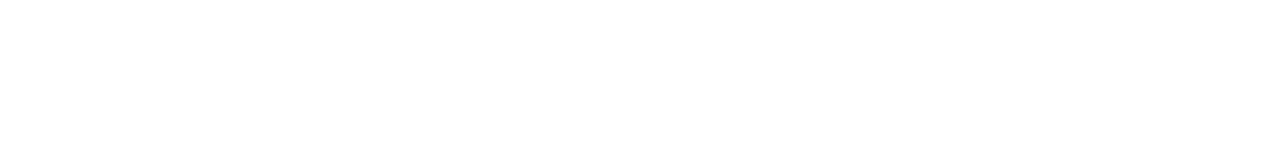
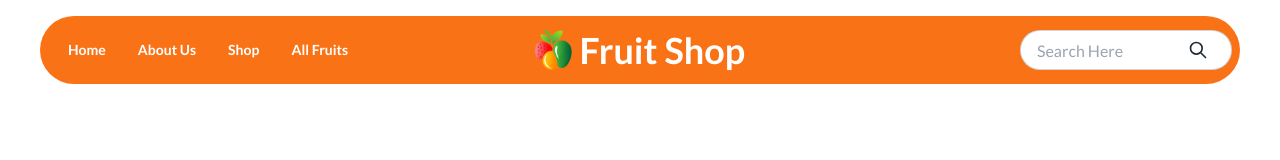
Before and after one commit to Ashikur2r/fruit-shop, a plain HTML site: page index.html in a window 1280 px wide. Drawn offline with nearby package versions, Linux system fonts and the light colour scheme.

Commit message:
added nav section

```diff
--- a/index.html
+++ b/index.html
@@ -19,34 +19,98 @@
     <script src="https://kit.fontawesome.com/0899f1b08b.js" crossorigin="anonymous"></script>
 
     <!-- tailwind custom style  -->
-    <script>
+    <!-- <script>
         tailwind.config = {
             theme: {
                 extend: {
                     colors: {
                         clifford: '#da373d',
-                        'fruit-primary':'#F85559',
+                        'fruit-primary': '#F85559',
                     }
                 }
             }
         }
-    </script>
+        <li><a>Home</a></li>
+                        <li><a>About Us</a></li>
+                        <li><a>Shop</a></li>
+                        <li><a>All Fruits</a></li>
+    </script> -->
+
     <!-- this is custom style  -->
     <style>
-        .font-lato{
+        .font-lato {
             font-family: 'Lato', sans-serif;
         }
     </style>
 </head>
 
-<body>
+<body class="font-lato">
     <!-- this is header section start -->
-    <header>
+    <header class=" md:container md:mx-auto px-4 lg:px-10">
+        <!-- this is nav section start  -->
+        <nav>
+            <div class="navbar p-2 my-4 rounded-full bg-white flex flex-row-reverse items-center md:flex-row-reverse  lg:flex-row   lg:bg-orange-500  ">
+                <div class="">
+                    <div class="dropdown dropdown-bottom dropdown-end">
+                        <label tabindex="0" class="btn btn-ghost lg:hidden">
+                            <svg xmlns="http://www.w3.org/2000/svg" fill="none" viewBox="0 0 24 24"
+                                class="inline-block w-10 h-10 stroke-current">
+                                <path stroke-linecap="round" stroke-linejoin="round" stroke-width="2"
+                                    d="M4 6h16M4 12h16M4 18h16"></path>
+                            </svg>
+                            </button>
 
+                        </label>
+                        <ul tabindex="0"
+                            class="menu menu-sm dropdown-content mt-3 z-[1] p-2 shadow bg-base-100 rounded-box w-60">
+                            <li><a>Home</a></li>
+                            <li><a>About Us</a></li>
+                            <li><a>Shop</a></li>
+                            <li><a>All Fruits</a></li>
+                            <li class="relative">
+                                <input class="input input-bordered rounded-full" type="text" placeholder="Search Here">
+                                <button class="absolute right-3 top-3">
+                                    <svg xmlns="http://www.w3.org/2000/svg" class="h-5 w-5" fill="none" viewBox="0 0 24 24"
+                                        stroke="currentColor">
+                                        <path stroke-linecap="round" stroke-linejoin="round" stroke-width="2"
+                                            d="M21 21l-6-6m2-5a7 7 0 11-14 0 7 7 0 0114 0z" />
+                                    </svg>
+                                </button>
+                            </li>
+                        </ul>
+                    </div>
+
+                </div>
+                <div class="navbar-start hidden lg:flex">
+                    <ul class="menu menu-horizontal px-1 text-white font-semibold">
+                        <li><a>Home</a></li>
+                        <li><a>About Us</a></li>
+                        <li><a>Shop</a></li>
+                        <li><a>All Fruits</a></li>
+
+                    </ul>
+                </div>
+                <div class="navbar-center pr-16 md:pr-96 lg:p-0">
+                    <a class="btn btn-ghost normal-case text-4xl text-black  lg:text-white font-semibold"> <img class="h-10"
+                            src="./images/logo.png" alt="">Fruit Shop</a>
+                </div>
+                <div class="navbar-end invisible lg:visible relative">
+                    <input class="input input-bordered rounded-full h-10" type="text" placeholder="Search Here">
+                    <button class="absolute right-6">
+                        <svg xmlns="http://www.w3.org/2000/svg" class="h-5 w-5" fill="none" viewBox="0 0 24 24"
+                            stroke="currentColor">
+                            <path stroke-linecap="round" stroke-linejoin="round" stroke-width="2"
+                                d="M21 21l-6-6m2-5a7 7 0 11-14 0 7 7 0 0114 0z" />
+                        </svg>
+                    </button>
+
+                </div>
+            </div>
+        </nav>
     </header>
     <!-- this is main section start  -->
     <main>
-
+        <!-- this is hero banner section  -->
     </main>
     <!-- this is footer section start  -->
     <footer>
```
Also changed, not shown: images/Mobile View Design.png (deleted), 8 other files.
